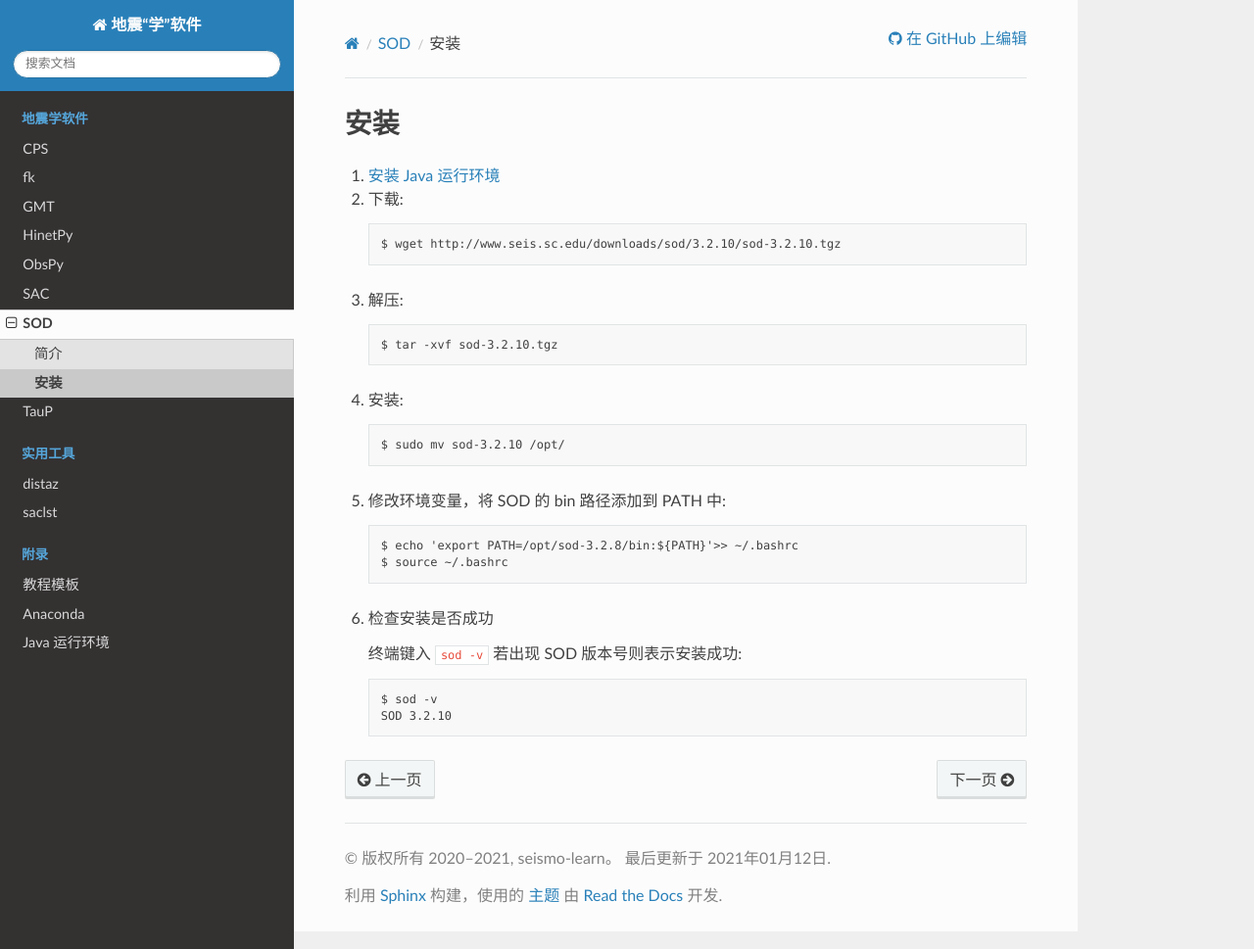
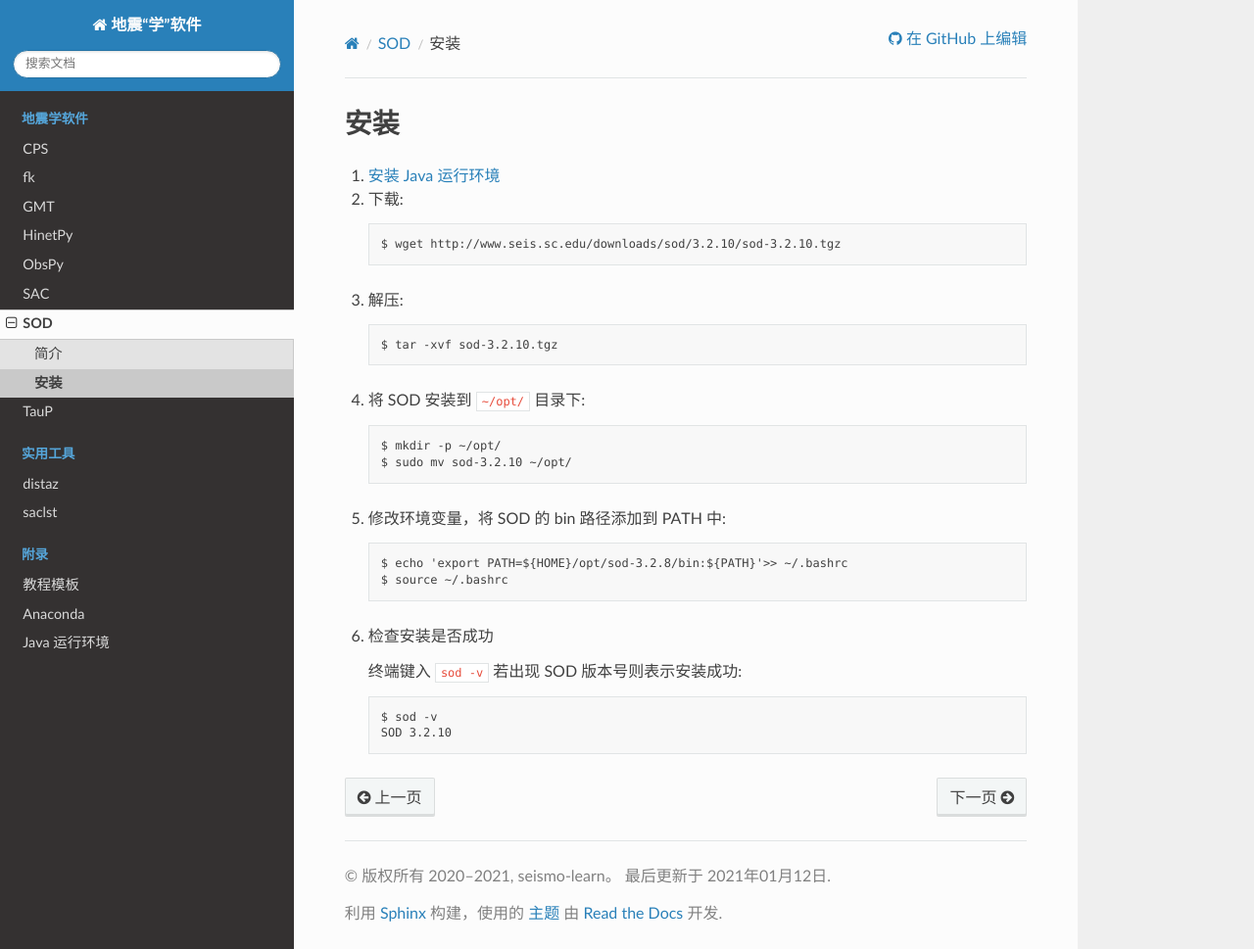
Before and after one commit to seismo-learn/software, a Sphinx documentation site: the page built from source/sod/install.rst, in a window 1280 px wide and 969 px high. Shown: the whole window at 98% size. Built offline with Sphinx 7.4.7 and the Read the Docs theme 2.0.0, drawn with Linux system fonts in a browser that asks for light colours.

Commit message:
Fix the installation paths

```diff
--- a/source/cps/install.rst
+++ b/source/cps/install.rst
@@ -13,9 +13,9 @@
 
         $ tar -xvf NP330.Oct-29-2020.tgz
 
-    将解压得到的 :file:`PROGRAMS.330` 文件夹移至 ``src`` 目录下
-    （若尚未建立 ``src`` 目录，可在终端键入 ``mkdir ~/src`` 新建此目录）::
+    将解压得到的 :file:`PROGRAMS.330` 文件夹移至 :file:`~/src/` 目录下::
 
+        $ mkdir -p ~/src/
         $ mv PROGRAMS.330 ~/src/CPS
 
     读者也可以根据自己的习惯，将 :file:`PROGRAMS.330` 放在其他目录下。
--- a/source/sod/install.rst
+++ b/source/sod/install.rst
@@ -11,13 +11,14 @@
 
         $ tar -xvf sod-3.2.10.tgz
 
-4.  安装::
+4.  将 SOD 安装到 :file:`~/opt/` 目录下::
 
-        $ sudo mv sod-3.2.10 /opt/
+        $ mkdir -p ~/opt/
+        $ sudo mv sod-3.2.10 ~/opt/
 
 5.  修改环境变量，将 SOD 的 bin 路径添加到 PATH 中::
 
-        $ echo 'export PATH=/opt/sod-3.2.8/bin:${PATH}'>> ~/.bashrc
+        $ echo 'export PATH=${HOME}/opt/sod-3.2.8/bin:${PATH}'>> ~/.bashrc
         $ source ~/.bashrc
 
 6.  检查安装是否成功
```
Also changed, not shown: source/taup/install.rst (+4 -3 lines), source/utilities/distaz.rst (+6 -1 lines).
